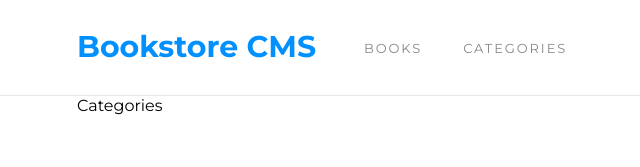
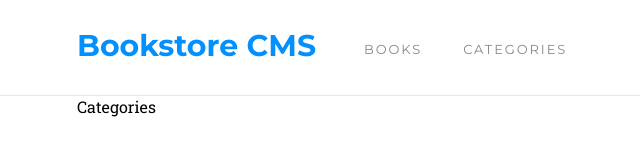
Before and after one commit to porag-m06/PoragS-Awesome-React-BookStore, a React (Create React App) app: page /categories in a window 1280 px wide. Shown: the top 167 px of the page, without its empty margins (23-663 px from the left). Built offline with nearby package versions, Linux system fonts and the light colour scheme.

Commit message:
linter fix

```diff
--- a/src/style/index.css
+++ b/src/style/index.css
@@ -5,7 +5,6 @@ body {
   padding: 0;
   box-sizing: border-box;
   font-family: 'Roboto Slab', serif;
-  font-family: 'Montserrat', sans-serif;
 }
 
 .container {
--- a/src/style/nav.css
+++ b/src/style/nav.css
@@ -2,7 +2,7 @@
   height: 5.938rem;
   display: flex;
   align-items: center;
-    background-color: #ffffff;
+  background-color: #fff;
   border-bottom: 1px solid #e8e8e8;
 }
 
@@ -15,7 +15,7 @@
   width: 15rem;
   height: 2.313rem;
   margin: 0.375rem 2.938rem 0.125rem 0;
-    font-family: Montserrat;
+  font-family: 'Montserrat', sans-serif;
   font-size: 1.875rem;
   font-weight: bold;
   font-stretch: normal;
@@ -36,7 +36,7 @@
   text-decoration: none;
   width: 3.688rem;
   height: 1rem;
-    font-family: Montserrat;
+  font-family: 'Montserrat', sans-serif;
   font-size: 0.813rem;
   font-weight: normal;
   font-stretch: normal;
```
Lines whose indentation alone changed are shown as unchanged.
